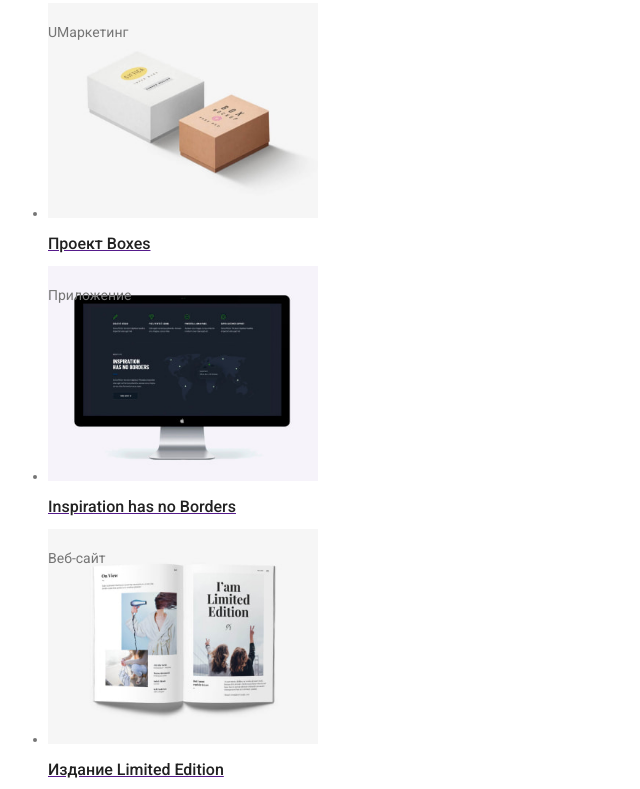
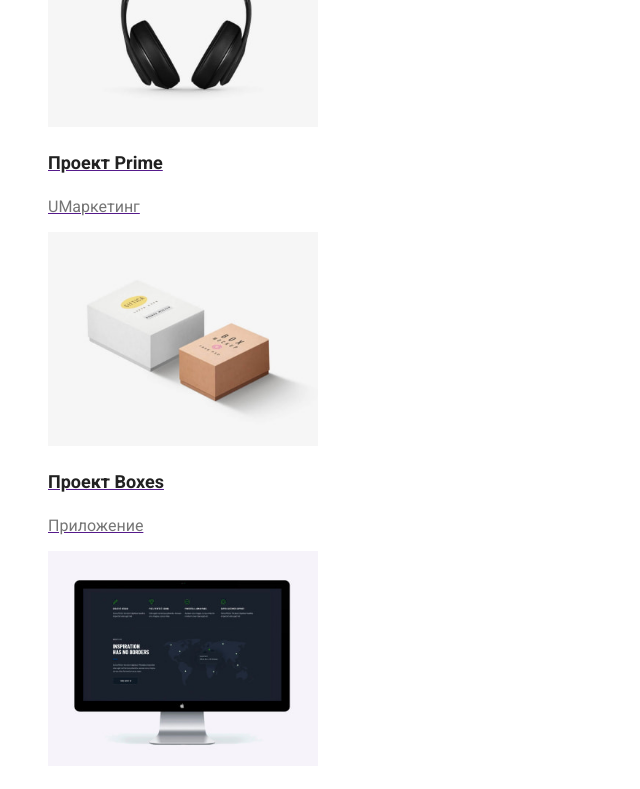
Before and after one commit to Nadya-Golovko/goit-markup-hw-02., a plain HTML site: page portfolio.html in a window 1280 px wide. Shown: the part 1359-2148 px from the top of the page, without its empty margins (0-640 px from the left). Drawn offline with Linux system fonts and the light colour scheme.

Commit message:
commit на проверку

```diff
--- a/css/styles.css
+++ b/css/styles.css
@@ -171,7 +171,7 @@ body {
 /*footer*/
 
 .footer {
-  background-color: #2f303a;
+  background-color: var(--background-color-accent);
 }
 .adress {
   color: var(--white-color);
@@ -191,15 +191,26 @@ body {
   list-style: none;
   text-decoration: none;
 }
-/* Текст задание  2 портфолио  */
-
+/*portfolio*/
+.name-portfolio {
+  color: var(--title-text-color);
+  font-style: normal;
+  font-weight: bold;
+  font-size: 18px;
+  line-height: 2;
+  text-decoration: none;
+  list-style: none;
+}
 .portfolio {
-  color: #757575;
-  font-size: 1, 6;
-  position: absolute;
-
-  font-family: Roboto;
+  color: var(--primery-text-color);
   font-style: normal;
   font-weight: normal;
-  line-height: 30px;
+  font-size: 16px;
+  line-height: 1, 8;
+  text-decoration: none;
+  list-style: none;
 }
+.team-list {
+  text-decoration: none;
+  list-style: none;
+}
--- a/portfolio.html
+++ b/portfolio.html
@@ -41,17 +41,16 @@
 
     <main>
       <section>
-<h1>Контент страницы </h1>
+<h1 class="section-title">Контент страницы </h1>
 <div>
     <button type="button">Все</button>
     <button type="button">Веб-сайты</button>
     <button type="button">Приложения</button>
     <button type="button">Дизайн</button>
-    <button type="button">Дизайн</button>
+    <button type="button">Маркетинг</button>
 </div>
 
 <ul>
-
     <li class="team-list">
         <a href=""><img src="./images/imgs.jpg" alt="фото дизайнера " width="270">
         <h2 class="name-portfolio"> Технокряк </h2>
@@ -72,37 +71,37 @@
     </li>
     <li class="team-list">
         <a href=""><img src="./images/imgс.jpg" alt="фото юи дизайнера " width="270">
-        <h2 class="name"> Проект Prime </h2>
+        <h2 class="name-portfolio"> Проект Prime </h2>
         <p class="portfolio"> UМаркетинг</p></a>
 
     </li>
     <li class="team-list">
         <a href=""><img src="./images/imgd.jpg" alt="фото дизайнера " width="270">
-        <h2 class="name"> Проект Boxes </h2>
+        <h2 class="name-portfolio"> Проект Boxes </h2>
         <p class="portfolio">Приложение</p></a>
 
     </li>
     <li class="team-list">
         <a href=""><img src="./images/imge.jpg" alt="фото фронтент" width="270">
-        <h2 class="name"> Inspiration has no Borders</h2>
+        <h2 class="name-portfolio"> Inspiration has no Borders</h2>
         <p class="portfolio"> Веб-сайт</p></a>
 
     </li>
     <li class="team-list">
         <a href=""><img src="./images/imgt.jpg" alt="фото маркетолог" width="270">
-        <h2 class="name"> Издание Limited Edition </h2>
+        <h2 class="name-portfolio"> Издание Limited Edition </h2>
         <p class="portfolio"> Дизайн</p></a>
 
     </li>
     <li class="team-list">
         <a href=""><img src="./images/imgf.jpg" alt="фото юи дизайнера " width="270">
-        <h2 class="name"> Проект LAB </h2>
+        <h2 class="name-portfolio"> Проект LAB </h2>
         <p class="portfolio"> Маркетинг</p></a>
 
     </li>
     <li class="team-list">
         <a href=""><img src="./images/imgg.jpg" alt="фото юи дизайнера " width="270">
-        <h2 class="name"> Growing Business </h2>
+        <h2 class="name-portfolio"> Growing Business </h2>
         <p class="portfolio"> Приложение</p></a>
 
 </ul>
```
